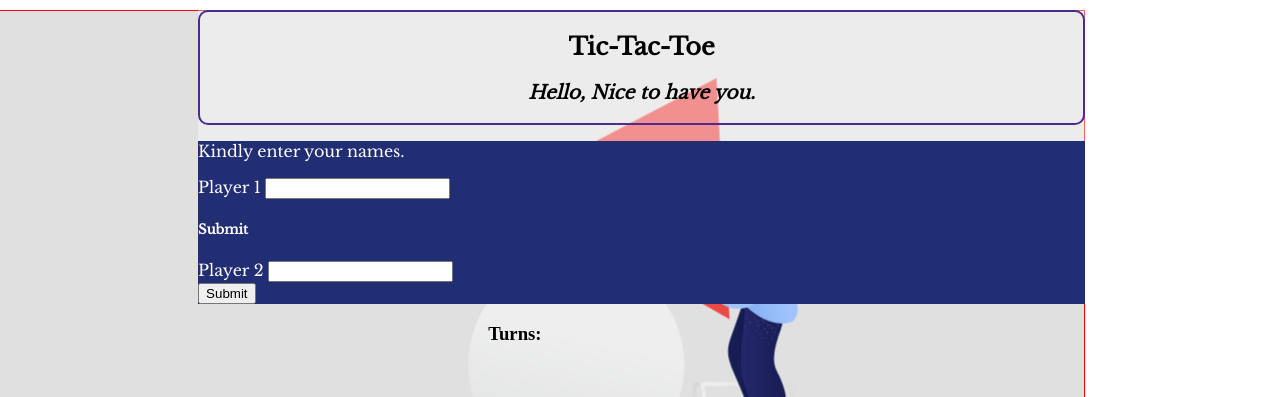
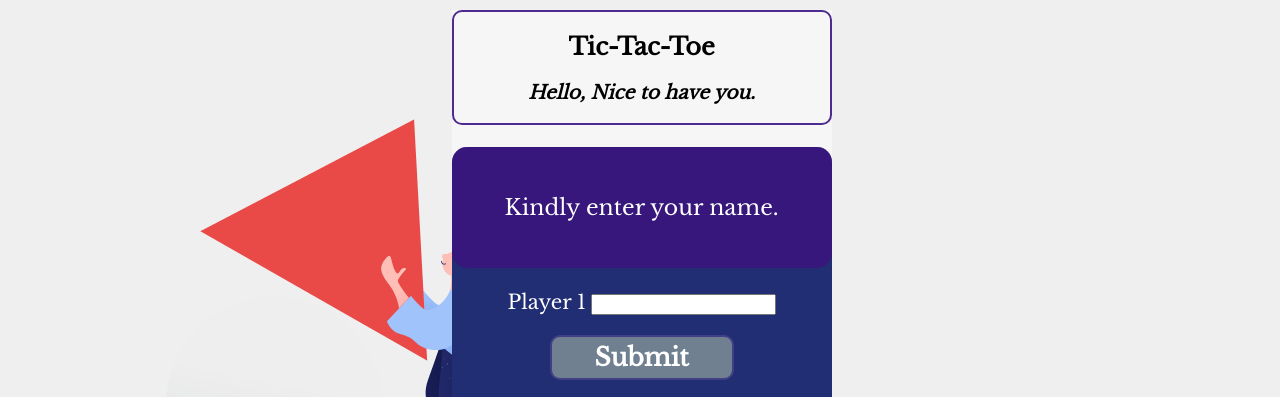
Before and after one commit to mikenath223/project-js-tic-tac-toe, a plain HTML site: page index.html in a window 1280 px wide. Shown: the top 397 px of the page. Drawn offline with nearby package versions, Linux system fonts and the light colour scheme; a web font is replaced by a local one.

Commit message:
[Update] Add styling to form

```diff
--- a/index.html
+++ b/index.html
@@ -18,18 +18,18 @@
     </div>
     <div class="info">
       <form action="" method="post" id="form" class="form">
-        <p class="info-name">Kindly enter your names.</p>
-        <div class="player1">
+        <p class="info-name">Kindly enter your name.</p>
+        <div class="player1 get-info">
           <label for="player1">Player 1</label>
-          <input type="text" name="player1" id="player1" class="player1" required aria-required="true">
+          <input type="text" name="player1" id="player1" required aria-required="true">
           <br>
-          <h5 class="play1sub">Submit</h5>
+          <h5 class="play1sub submit-input">Submit</h5>
         </div>
-        <div class="player2">
+        <div class="player2 get-info">
           <label for="player2">Player 2</label>
-          <input type="text" name="player2" id="player2" class="player2" required aria-required="true">
+          <input type="text" name="player2" id="player2" required aria-required="true">
           <br>
-          <input type="submit" value="Submit">
+          <input type="submit" value="Submit" class="submit-input">
         </div>
       </form>
     </div>
--- a/src/style.css
+++ b/src/style.css
@@ -3,6 +3,7 @@
 
 body {
   width: 99vw;
+  background-color: rgba(107, 102, 102, 0.1)
 }
 
 .greet {
@@ -19,7 +20,7 @@ body {
   font-family: 'Libre Baskerville', Impact, sans-serif;
   background-color: #ffffff63;
   position: relative;
-  width: 70%;
+  width: 380px;
   margin: 10px auto;
 }
 
@@ -30,9 +31,8 @@ body {
   position: absolute;
   width: 1200px;
   height: 700px;
-  border: 1px solid red;
   z-index: -1;
-  background: url(./assets/clip-uploading.png) 20% 70% no-repeat rgba(107, 102, 102, 0.205);
+  background: url(./assets/clip-uploading.png) center no-repeat;
 }
 
 .box {
@@ -47,11 +47,16 @@ body {
 }
 
 .board-wrapper {
-
+  visibility: hidden;
+  border: 2px solid silver;
+  padding: 0;
+  width: 350px;
 }
 
 .turns {
-  width: 80%;
+  margin: 0;
+  padding: 0 5px;
+  /* width: 80%; */
   text-align: center;
 }
 
@@ -70,6 +75,53 @@ body {
   position: relative;
   color: #fff;
   background-color: rgb(34, 46, 116);
+  width: 380px;
+  height: 400px;
+  border-radius: 15px;
+  margin: 20px auto;
+  text-align: center;
+}
+
+.info-name {
+  line-height: 5.5;
+  font-size: 22px;
+  background-color: rgba(76, 0, 130, 0.5);
+  border-radius: 15px;
+}
+
+.vibrate {
+  animation: vibrate 0.1s 4 forwards;
+  /* animation-iteration-count: 3; */
+}
+
+@keyframes vibrate {
+  from {
+    transform: translateX(-5px);
+  }
+
+  50% {
+    transform: translateX(5px);
+  }
+
+  to {
+    transform: translateX(0px);
+  }
+}
+
+label {
+  font-size: 20px;
+}
+
+.submit-input {
+  border: none;
+  background-color: slategrey;
+  font-weight: 600;
+  font-size: 25px;
+  padding: 5px 15px;
+  width: 150px;
+  margin: 20px auto;
+  border-radius: 10px;
+  border: 2px solid rgba(19, 0, 128, 0.5);
 }
 
 .slide-out {
@@ -86,6 +138,6 @@ body {
   color: aliceblue;
   overflow: hidden;
   position: absolute;
-  top: 15%;
+  top: 25%;
   transition: height 2s, width 3s;
 }
--- a/src/tictactoe.js
+++ b/src/tictactoe.js
@@ -83,6 +83,7 @@ const checkPlay = (() => {
         e.target.parentNode.classList.add("slide-out");
         showRules();
         selectQuery('.info-name').style.display = 'none';
+        selectQuery('.board-wrapper').style.visibility = 'visible';
       } else {
         e.target.parentNode.classList.add("vibrate");
       }
```
